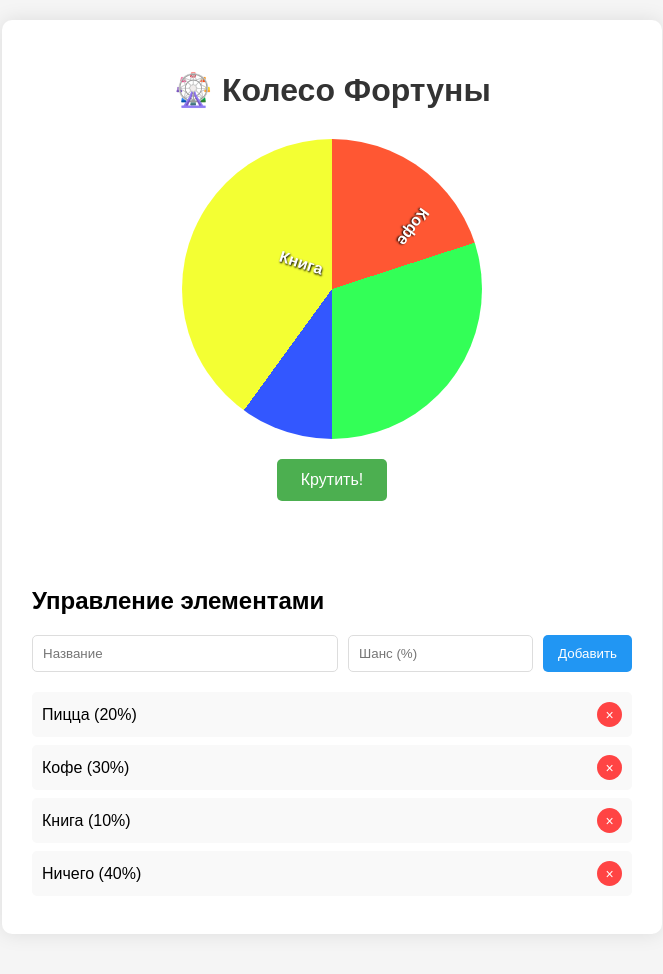
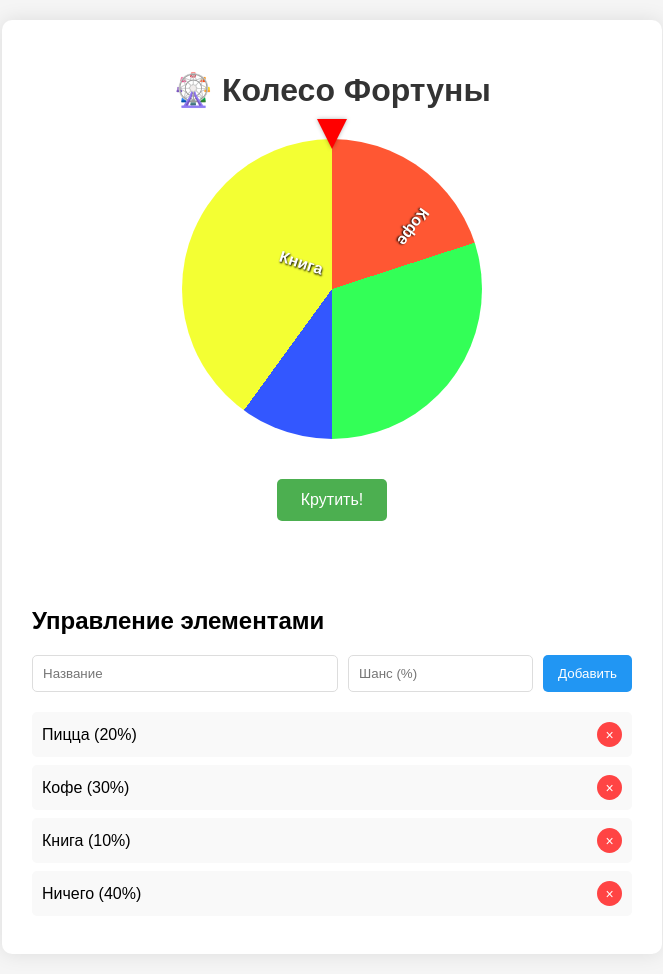
Before and after one commit to lusipusik/-WebServer-API, a Flask app: page / in a window 1280 px wide. Shown: the whole page, without its empty margins (308-971 px from the left). Before the commit the page ends 886 px from the top, so only its background shows below. Run offline with Flask 3, Linux system fonts and the light colour scheme; data comes from the database, SQL or seed files in the repository.

Commit message:
что-то

```diff
--- a/static/script.js
+++ b/static/script.js
@@ -118,11 +118,12 @@
                 }
             });
 
+            // Новый расчет угла с учетом положения стрелки (90 градусов сверху)
             const sectorAngle = 360 / totalChance * items[selectedIndex].chance;
-            const degrees = 1800 + (360 / items.length * selectedIndex) + (Math.random() * sectorAngle);
+            const degrees = 1800 + (360 / totalChance * current) - (sectorAngle / 2) - 90;
 
             wheel.style.transition = 'transform 4s cubic-bezier(0.36, 0.07, 0.19, 0.97)';
-            wheel.style.transform = `rotate(${degrees}deg)`;
+            wheel.style.transform = `rotate(${-degrees}deg)`; // Отрицательное значение для правильного направления
 
             setTimeout(() => {
                 fetch('/spin', { method: 'POST' })
--- a/static/style.css
+++ b/static/style.css
@@ -24,11 +24,25 @@
     margin-bottom: 30px;
 }
 
+.wheel-pointer {
+    position: absolute;
+    top: -20px;
+    left: 50%;
+    transform: translateX(-50%);
+    width: 0;
+    height: 0;
+    border-left: 15px solid transparent;
+    border-right: 15px solid transparent;
+    border-top: 30px solid #ff0000;
+    z-index: 10;
+    filter: drop-shadow(0 0 2px rgba(0,0,0,0.3));
+}
+
 .wheel-container {
+    position: relative;
     width: 300px;
     height: 300px;
-    margin: 0 auto;
-    position: relative;
+    margin: 0 auto 40px;
 }
 
 #wheel {
@@ -38,6 +52,7 @@
     transition: transform 4s cubic-bezier(0.36, 0.07, 0.19, 0.97);
     position: relative;
     overflow: hidden;
+    background: #ddd; /* Фон по умолчанию */
 }
 
 .wheel-label {
--- a/templates/index.html
+++ b/templates/index.html
@@ -12,6 +12,7 @@
 
         <div class="wheel-container">
             <div id="wheel"></div>
+            <div class="wheel-pointer"></div>
         </div>
         <button id="spinBtn">Крутить!</button>
 
```
